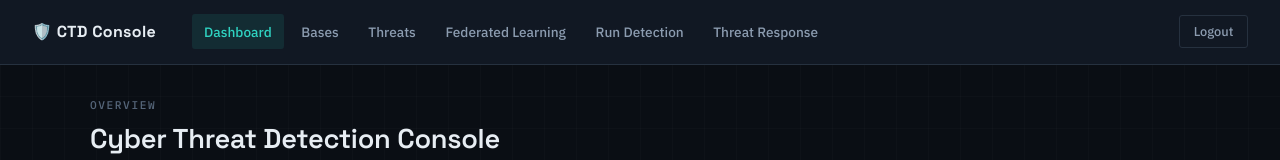
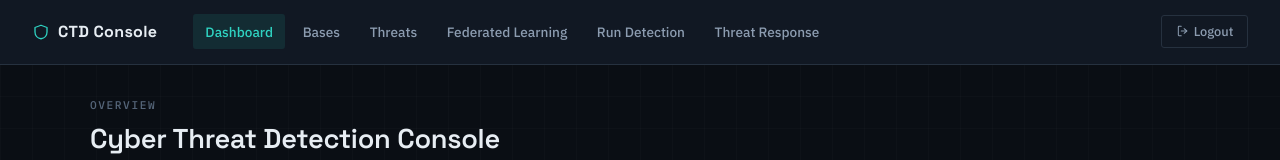
Before and after one commit to arzooshaikh/cyber-threat-detection, a React (Vite) app in the folder frontend/: page / in a window 1280 px wide. Shown: the top 160 px of the page. Built offline with nearby package versions, Linux system fonts and the light colour scheme; sample sign-in values are in the browser's storage.

Commit message:
Restyle Navbar with design system and icons

```diff
--- a/frontend/src/components/Navbar.tsx
+++ b/frontend/src/components/Navbar.tsx
@@ -1,5 +1,6 @@
 import { Link, useLocation, useNavigate } from 'react-router-dom';
 import { useAuth } from '../context/AuthContext';
+import { IconShield, IconLogOut } from './Icons';
 
 function Navbar() {
   const location = useLocation();
@@ -18,7 +19,10 @@ function Navbar() {
 
   return (
     <nav className="navbar">
-      <span className="navbar-brand">🛡️ CTD Console</span>
+      <span className="navbar-brand">
+        <IconShield style={{ width: 18, height: 18, color: 'var(--accent)' }} />
+        CTD Console
+      </span>
       <div className="navbar-links">
         <Link to="/" className={linkClass('/')}>Dashboard</Link>
         <Link to="/bases" className={linkClass('/bases')}>Bases</Link>
@@ -30,6 +34,7 @@ function Navbar() {
       {isAuthenticated && (
         <div className="navbar-spacer">
           <button className="btn-logout" onClick={handleLogout}>
+            <IconLogOut style={{ width: 14, height: 14, marginRight: 4, verticalAlign: '-2px' }} />
             Logout
           </button>
         </div>
```
